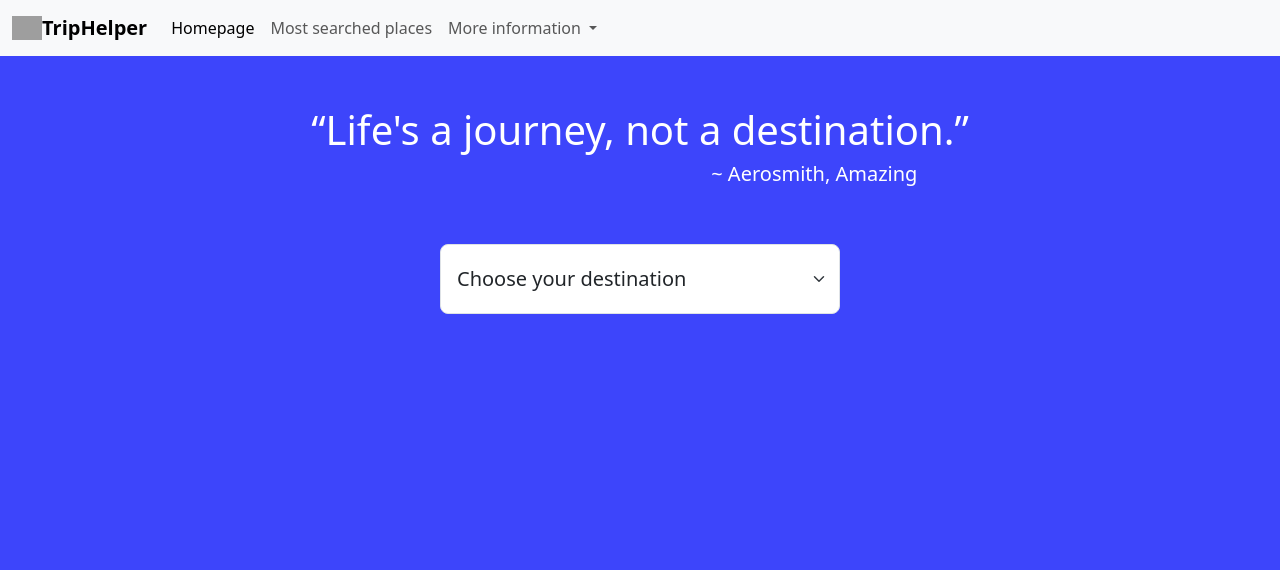
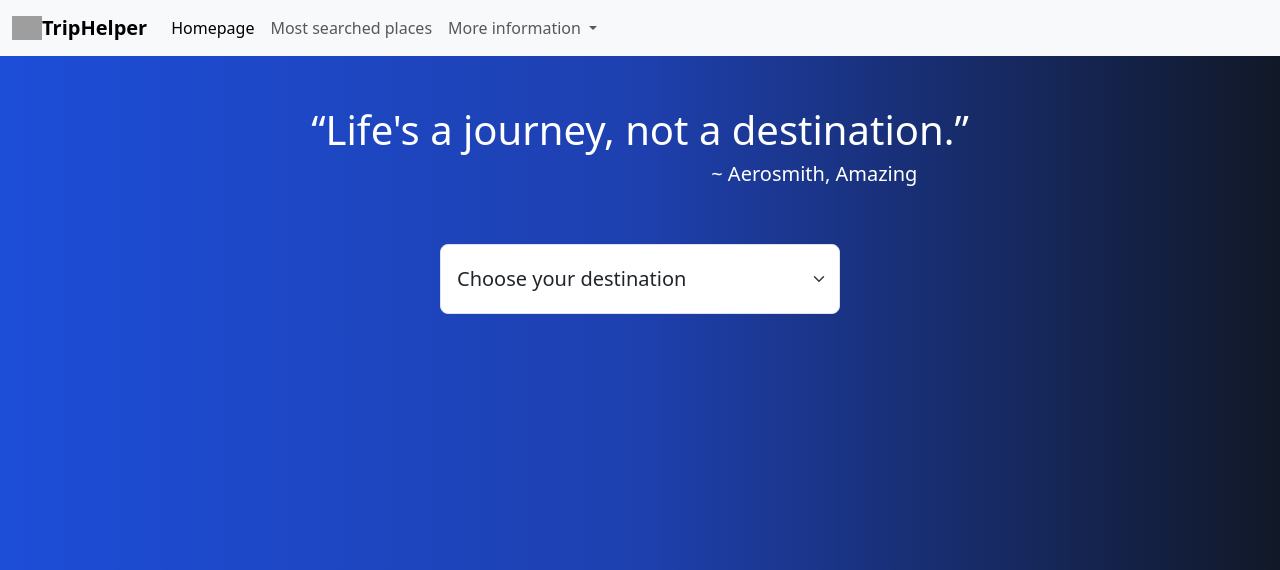
Before and after one commit to claudioavgo/triphelper, a Django app: template TripHelperApp/templates/index.html in a window 1280 px wide. Shown: the top 570 px of the page. Run offline with Django 4.2, Linux system fonts and the light colour scheme; the template is opened without the code that fills it, so the values that code supplies are empty; grey boxes are pictures that could not be loaded.

Commit message:
background color adjustment

```diff
--- a/TripHelperApp/static/style.css
+++ b/TripHelperApp/static/style.css
@@ -1,5 +1,5 @@
 .bg-blue {
-    background: #3D45FB;
+    background: linear-gradient(to right, rgb(29, 78, 216), rgb(30, 64, 175), rgb(17, 24, 39));
 }
 
 .text-white {
```
